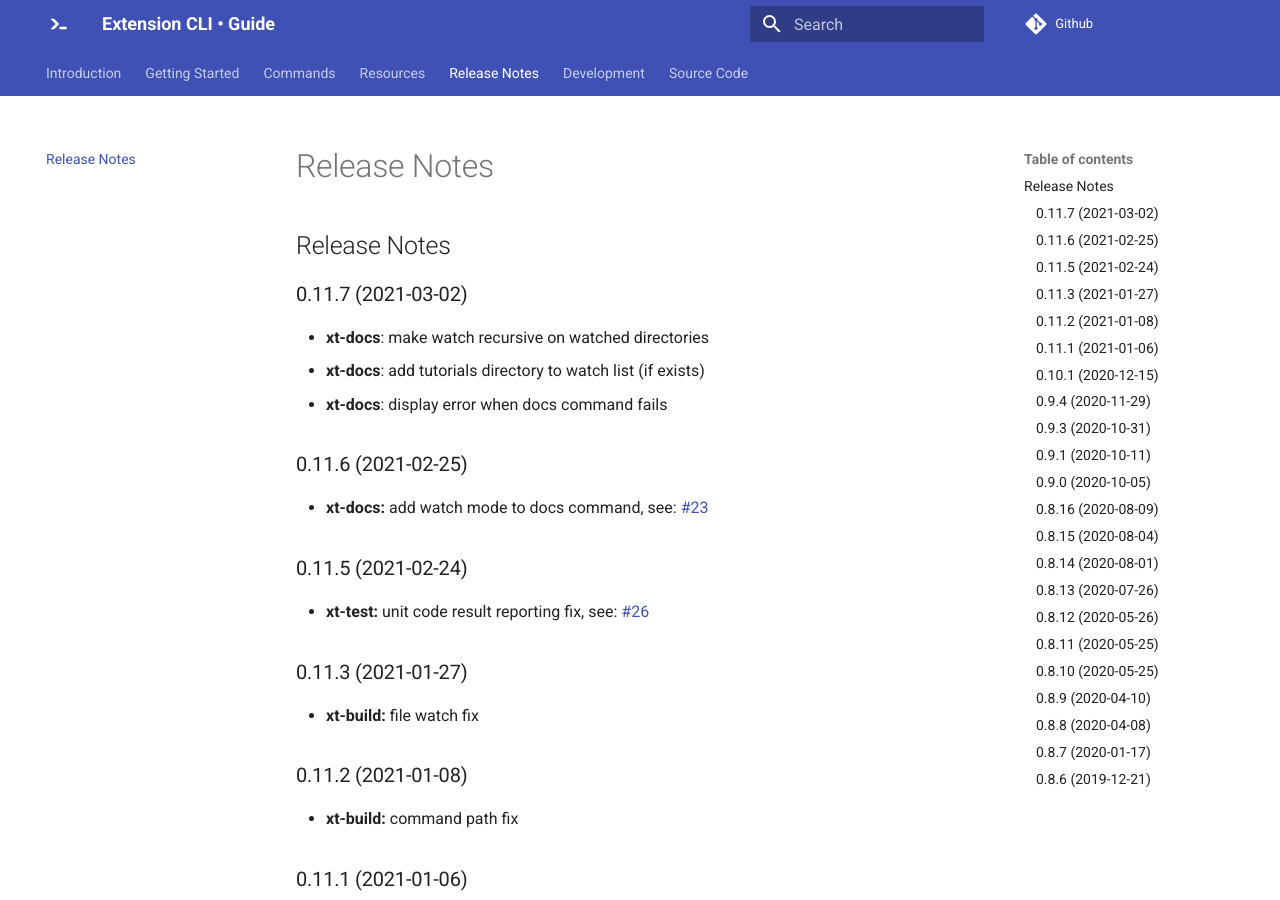
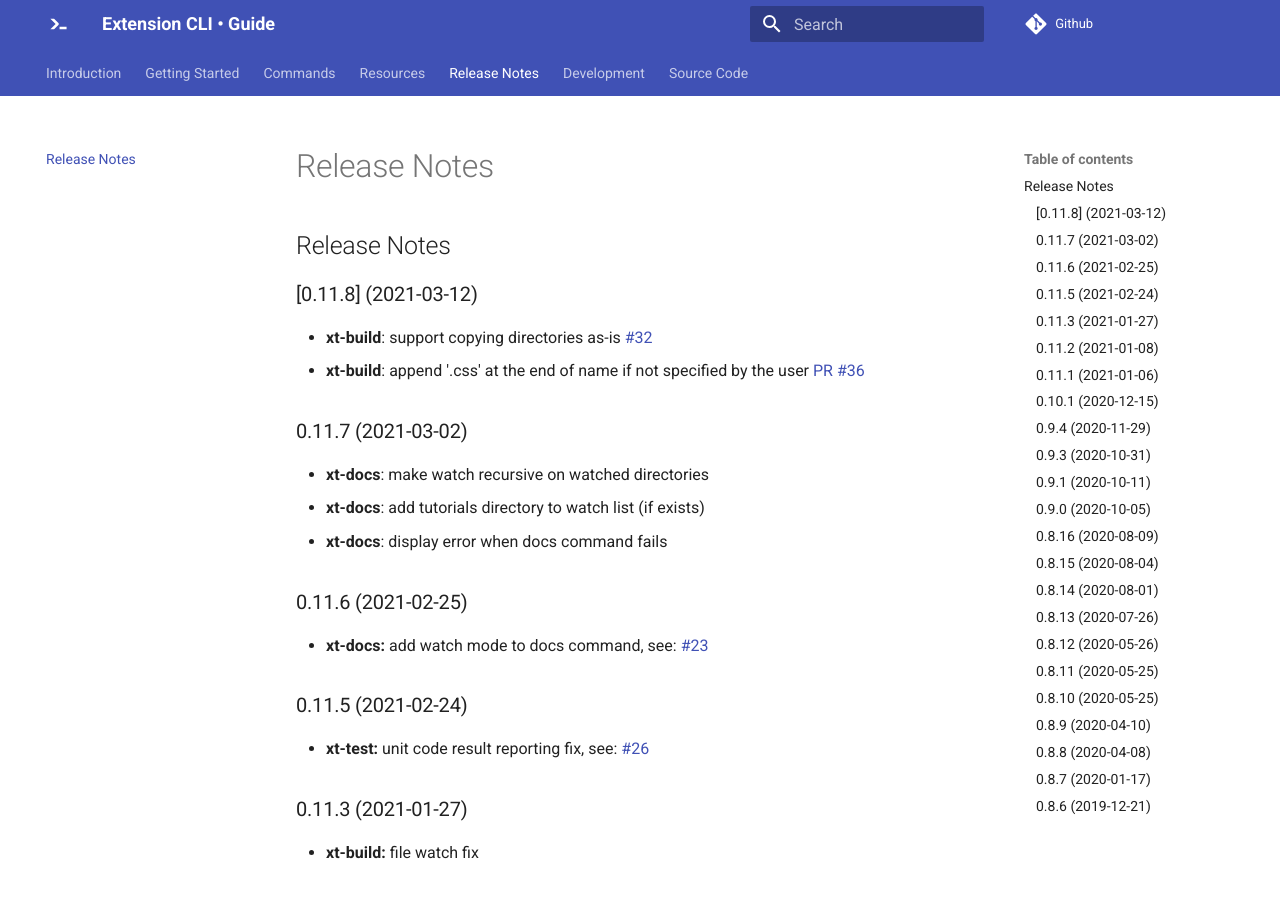
Before and after one commit to MobileFirstLLC/extension-cli, an MkDocs documentation site: the page built from guide/09-release-notes.md, in a window 1280 px wide and 900 px high. Built offline with MkDocs 1.6.1 and Material for MkDocs 9.7.7, drawn with Linux system fonts in a browser that asks for light colours; comment, search, counter and statistics services are not loaded.

Commit message:
docs: update release notes

```diff
--- a/guide/09-release-notes.md
+++ b/guide/09-release-notes.md
@@ -1,4 +1,9 @@
 ## Release Notes
+
+### [0.11.8] (2021-03-12)
+
+* **xt-build**: support copying directories as-is [#32](https://github.com/MobileFirstLLC/extension-cli/issues/32)
+* **xt-build**: append '.css' at the end of name if not specified by the user [PR #36](https://github.com/MobileFirstLLC/extension-cli/pull/36)
 
 ### 0.11.7 (2021-03-02)
 
```
